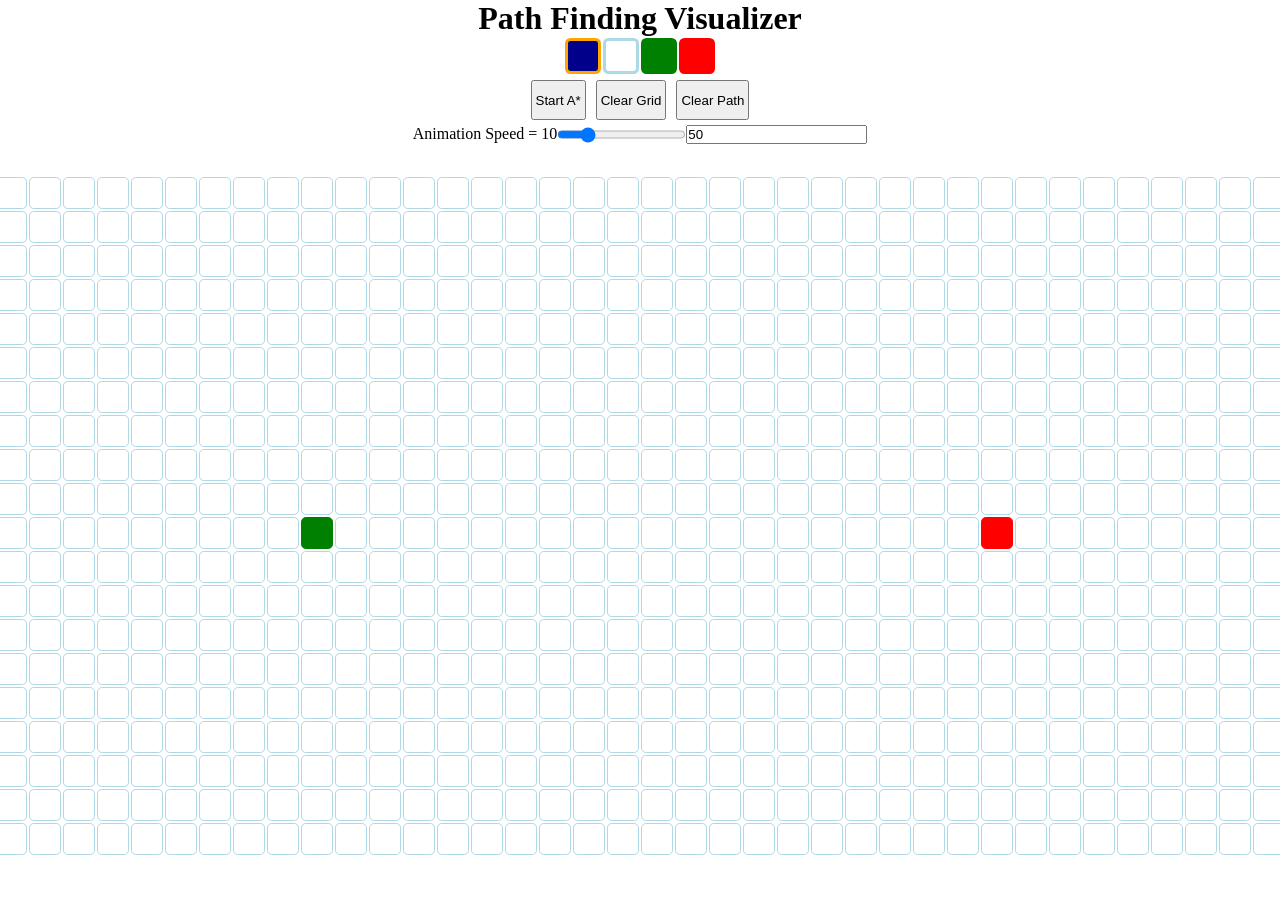
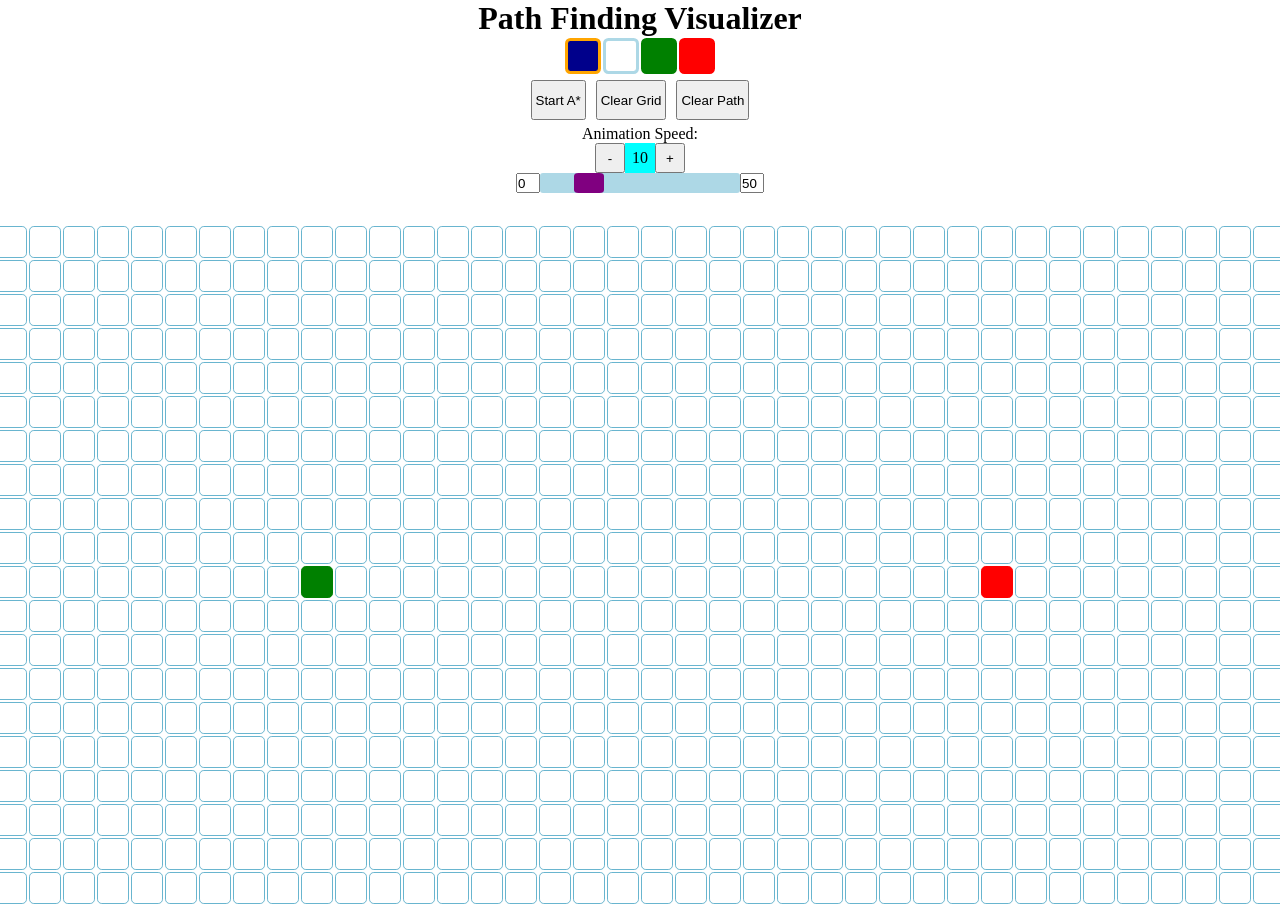
Before and after one commit to athulgeorge37/Path_Finding_Visualizer, a React (Create React App) app: page / in a window 1280 px wide. Shown: the top 905 px of the page. Before the commit the page ends 856 px from the top, so only its background shows below. Built offline with nearby package versions, Linux system fonts and the light colour scheme.

Commit message:
improves slider styles, adds incrementers

```diff
--- a/src/Grid.css
+++ b/src/Grid.css
@@ -16,17 +16,62 @@ button {
     margin: 5px;
 }
 
-.buttons, .slider {
+.slider_div {
+    display: flex;
+    flex-direction: column;
+    align-items: center;
+}
+
+.buttons, .slider_properties, .animation_speed_div {
     display: flex;
     justify-content: center;
 }
 
+.slider_incrementers {
+    margin: 0;
+    height: 30px;
+    width: 30px;
+}
+
+.animation_speed_display {
+    background-color: cyan;
+    width: 30px;
+    height: 30px;
+    display: flex;
+    align-items: center;
+    justify-content: center;
+}
+
+.min_max_input {
+    width: 20px;
+}
+
+
 .Grid_Cell {
     margin: 1px;
-    border: 1px solid lightblue;
+    border: 1px solid rgb(105, 181, 207);
     width: 30px;
     height: 30px;
     background-color: white;
+    border-radius: 15%;
+}
+
+.slider {
+    color: red;
+}
+
+input[type='range'] {
+    -webkit-appearance: none !important;
+    background: lightblue;
+    height: 20px;
+    width: 200px;
+    border-radius: 3px;
+}
+input[type='range']::-webkit-slider-thumb {
+    -webkit-appearance: none !important;
+    background: purple;
+    height: 20px;
+    width: 30px;
     border-radius: 15%;
 }
 
@@ -38,10 +83,12 @@ button {
 
 .Visited {
     background-color: lightblue;
+    border: 1px solid lightblue;
 }
 
 .Visited_Animated {
     background-color: lightblue;
+    border: 1px solid lightblue;
     animation: animate_visited 1.5s ease-in 0s;
 }
 
--- a/src/Grid.js
+++ b/src/Grid.js
@@ -88,6 +88,7 @@ function Grid(props) {
     const [my_Grid, set_my_Grid] = useState(initialise_empty_grid)
     const [mouse_down, set_mouse_down] = useState(false)
     const [animation_speed, set_animation_speed] = useState(DELAY_ANIMATION)
+    const [min_animation_speed, set_min_animation_speed] = useState(0)
     const [max_animation_speed, set_max_animation_speed] = useState(50)
 
 
@@ -230,6 +231,8 @@ function Grid(props) {
 
     const A_STAR_Algorithm = () => {
         console.log("Starting A Star Algo")
+
+        my_grid_ref.current[0][0].scrollIntoView()
 
         clear_visited_and_path_cells()
 
@@ -388,21 +391,47 @@ function Grid(props) {
                 <button onClick={clear_visited_and_path_cells}>Clear Path</button>
             </div>
 
-            <div className="slider">
-                <div>Animation Speed = {animation_speed}</div>
+            <div className="slider_div">
+                <div>Animation Speed:</div>
+                <div className="animation_speed_div">
+                    <button
+                        onClick={() => set_animation_speed(animation_speed - 1)}
+                        className="slider_incrementers"
+                    >-</button>
+                    <div className="animation_speed_display">{animation_speed}</div>
+                    <button
+                        onClick={() => set_animation_speed(animation_speed + 1)}
+                        className="slider_incrementers"
+                    >+</button>
+                </div>
+
+                <div className="slider_properties">
+
+                    <input
+                        type="text"
+                        value={min_animation_speed}
+                        onChange={(e) => set_min_animation_speed(e.target.value)}
+                        className="min_max_input"
+                    />
+
                     <input
                         type="range"
                         min={0}
                         max={max_animation_speed}
                         value={animation_speed}
-                    onChange={(e) => set_animation_speed(e.target.value)}
+                        onChange={(e) => set_animation_speed(parseInt(e.target.value))}
+
+                        className="slider"
                     />
+
                     <input
                         type="text"
                         value={max_animation_speed}
                         onChange={(e) => set_max_animation_speed(e.target.value)}
+                        className="min_max_input"
                     />
 
+                </div>
             </div>
 
             <div className="Grid">
```
Lines whose indentation alone changed are shown as unchanged.
